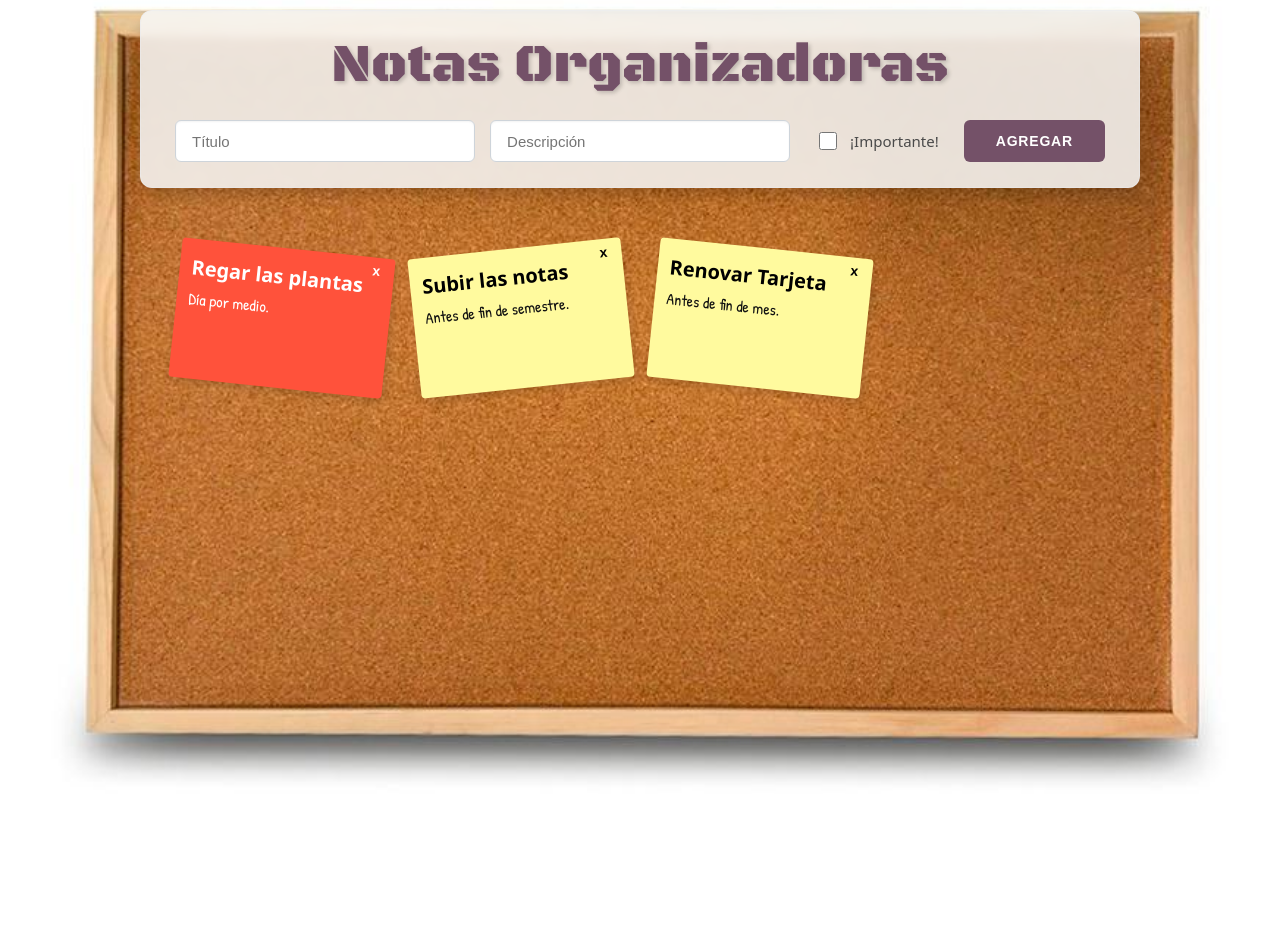
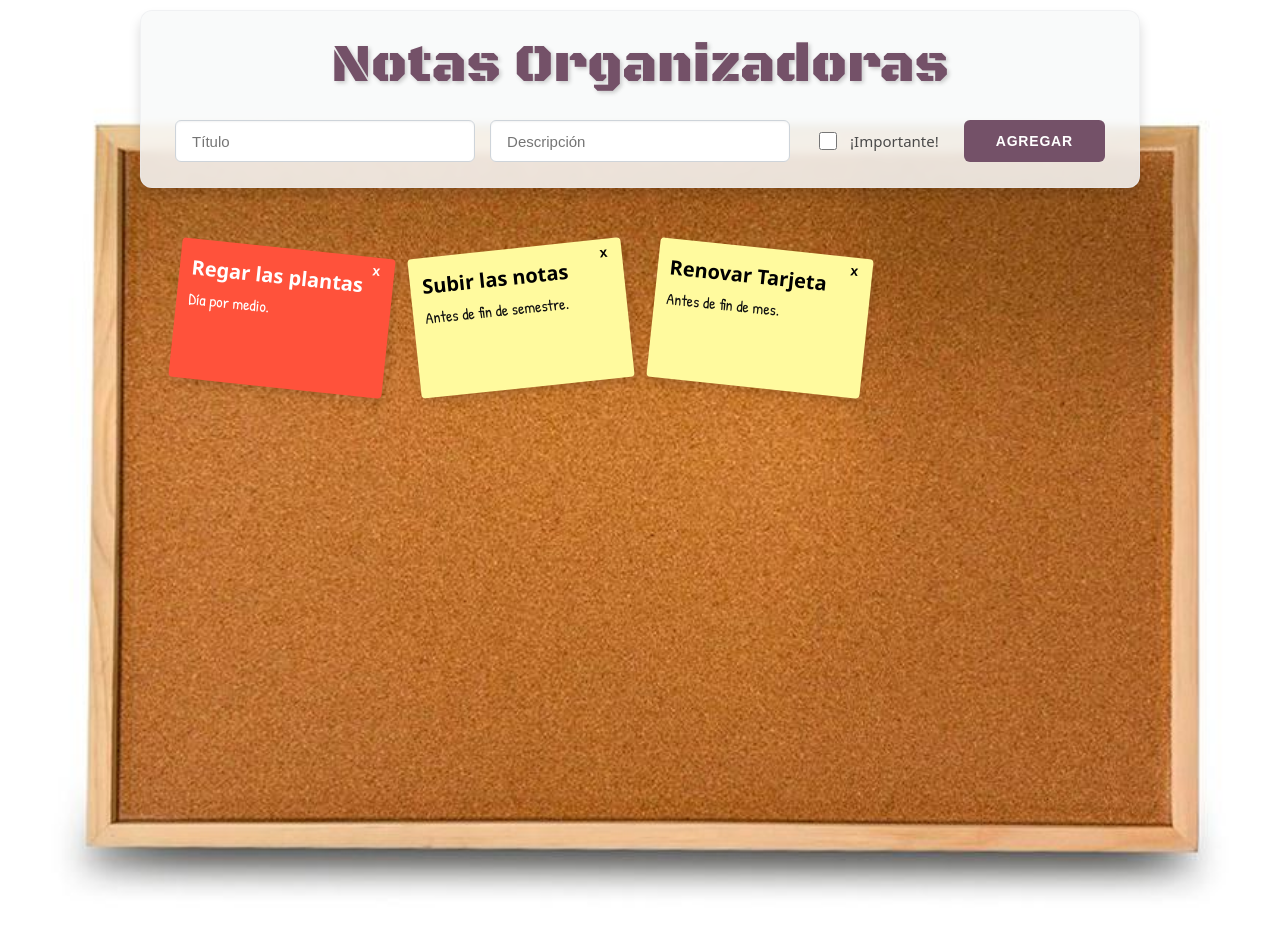
Before and after one commit to magdavb/App-Notas-Organizadoras, a React (Vite) app: page / in a window 1280 px wide. Shown: the top 934 px of the page. Before the commit the page ends 800 px from the top, so only its background shows below. Built offline with nearby package versions, Linux system fonts and the light colour scheme.

Commit message:
Update App.css

```diff
--- a/src/App.css
+++ b/src/App.css
@@ -73,6 +73,10 @@ body {
   position: relative;
   margin-top: 5px;
   padding: 15px;
+
+  /* Esto asegura un espacio cómodo abajo en celulares para que las notas no toquen el borde */
+  padding-bottom: 40px;
+
   width: 100%;
   max-width: 1000px;
   margin-left: auto;
@@ -80,6 +84,13 @@ body {
   box-sizing: border-box;
   border-radius: 12px;
   transition: all 0.3s ease;
+
+  /* En vez de un alto fijo si es que lo tenías en otra parte, o para forzar el crecimiento: */
+  min-height: 100vh;
+  background-size: cover;
+  background-position: center;
+  background-repeat: no-repeat;
+  background-attachment: scroll;
 }
 
 /* =========================
```
